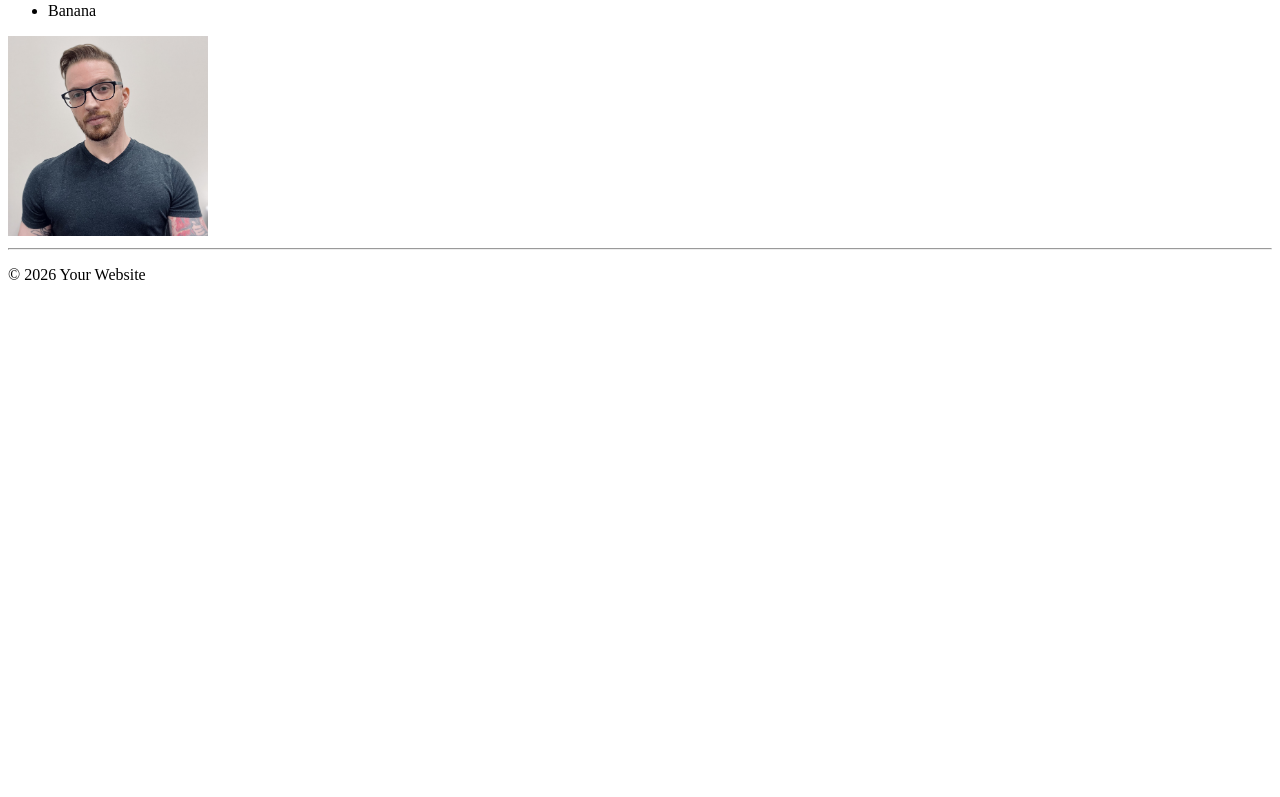
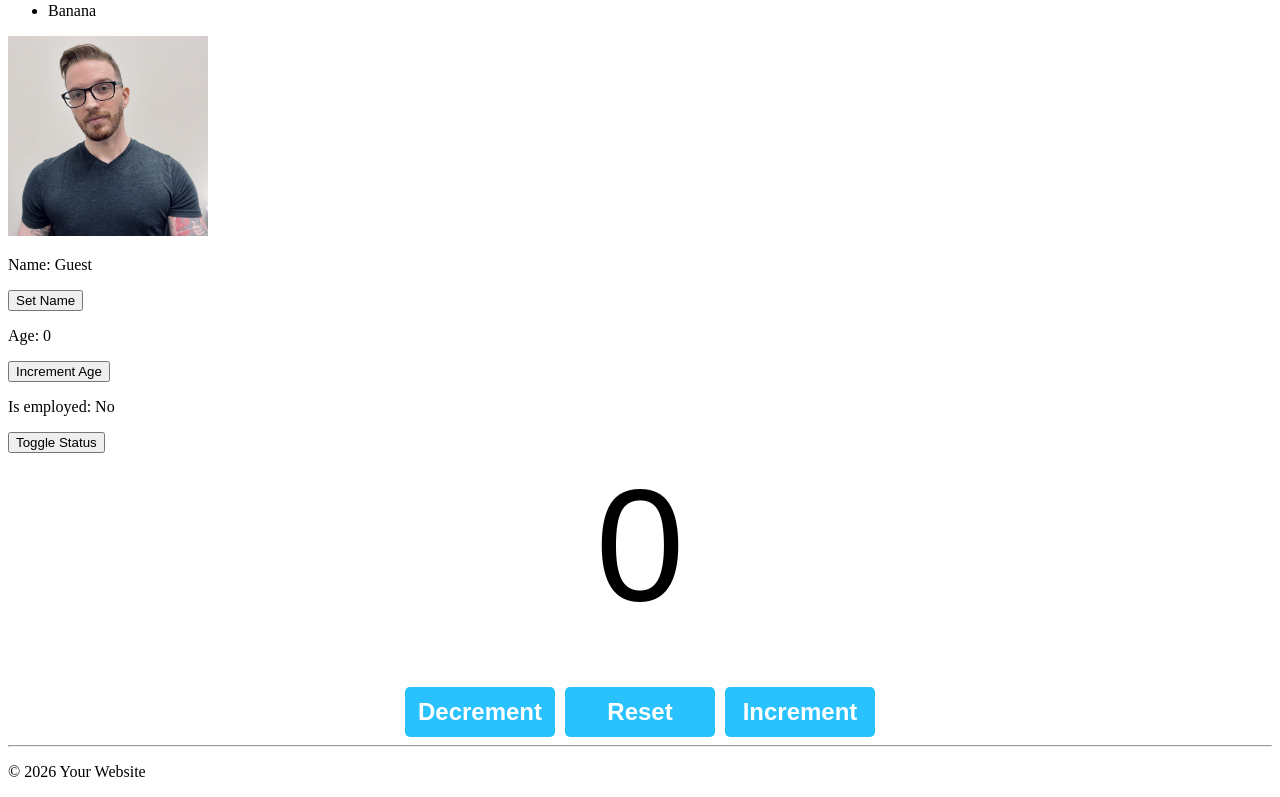
Before and after one commit to rycorson/my-react-app, a React (Vite) app: page / in a window 1280 px wide. Shown: the part 1905-2702 px from the top of the page. Before the commit the page ends 2205 px from the top, so only its background shows below. Built offline with nearby package versions, Linux system fonts and the light colour scheme.

Commit message:
Create MyComponent component to utilize useState hook. Create Counter component

```diff
--- a/src/App.jsx
+++ b/src/App.jsx
@@ -1,9 +1,11 @@
 import Button from './Button.jsx';
 import Card from './Card.jsx';
+import Counter from './Counter.jsx';
 import Food from './Food.jsx'
 import Footer from './Footer.jsx'
 import Header from './Header.jsx'
 import List from './List.jsx';
+import MyComponent from './MyComponent.jsx';
 import ProfilePicture from './ProfilePicture.jsx';
 import Student from './Student.jsx'
 import UserGreeting from './UserGreeting.jsx';
@@ -37,6 +39,8 @@
       {vegetables.length > 0 && <List items={vegetables} category="Vegetables" />}
       <Food />
       <ProfilePicture />
+      <MyComponent />
+      <Counter />
       <Footer />
     </>
   );
--- /dev/null
+++ b/src/Counter.jsx
@@ -0,0 +1,29 @@
+import React, {useState} from 'react';
+
+function Counter() {
+
+    const [count, setCount] = useState(0);
+
+    const increment = () => {
+        setCount(count + 1);
+    }
+    const decrement = () => {
+        setCount(count - 1);
+    }
+    const reset = () => {
+        setCount(0);
+    }
+
+    return(
+        <div className="counter-container">
+            <p className="count-display">{count}</p>
+            <button className='counter-button' onClick={decrement}>Decrement</button>
+            <button className='counter-button' onClick={reset}>Reset</button>
+            <button className='counter-button' onClick={increment}>Increment</button>
+
+        </div>
+    );
+
+}
+
+export default Counter
--- /dev/null
+++ b/src/MyComponent.jsx
@@ -0,0 +1,34 @@
+import React, {useState} from 'react';
+
+function MyComponent() {
+
+    const [name, setName] = useState("Guest");
+    const [age, setAge] = useState(0);
+    const [isEmployed, setIsEmployed] = useState(false);
+
+    const updateName = () => {
+        setName("Spongebob");
+    }
+    const IncrementAge = () => {
+        setAge(age + 1);
+    }
+    const toggleEmplyedStatus = () => {
+        setIsEmployed(!isEmployed);
+    }
+
+    return(
+        <div>
+            <p>Name: {name}</p>
+            <button onClick={updateName}>Set Name</button>
+
+            <p>Age: {age}</p>
+            <button onClick={IncrementAge}>Increment Age</button>
+
+            <p>Is employed: {isEmployed ? "Yes" : "No"}</p>
+            <button onClick={toggleEmplyedStatus}>Toggle Status</button>
+        </div>
+    );
+
+}
+
+export default MyComponent
--- a/src/index.css
+++ b/src/index.css
@@ -207,3 +207,30 @@
   width: 200px;
   height: auto;
 }
+
+.counter-container {
+  text-align: center;
+  font-family: Arial, sans-serif;
+}
+.count-display {
+  font-size: 10em;
+  margin-top: 0;
+  margin-bottom: 50px;
+}
+
+.counter-button {
+  width: 150px;
+  height: 50px;
+  font-size: 1.5em;
+  font-weight: bold;
+  margin: 0px 5px;
+  background-color: hsl(197, 100%, 58%);
+  color: white;
+  border: none;
+  border-radius: 5px;
+  cursor: pointer;
+}
+
+.counter-button:hover {
+  background-color: hsl(197, 100%, 48%);
+}
```
